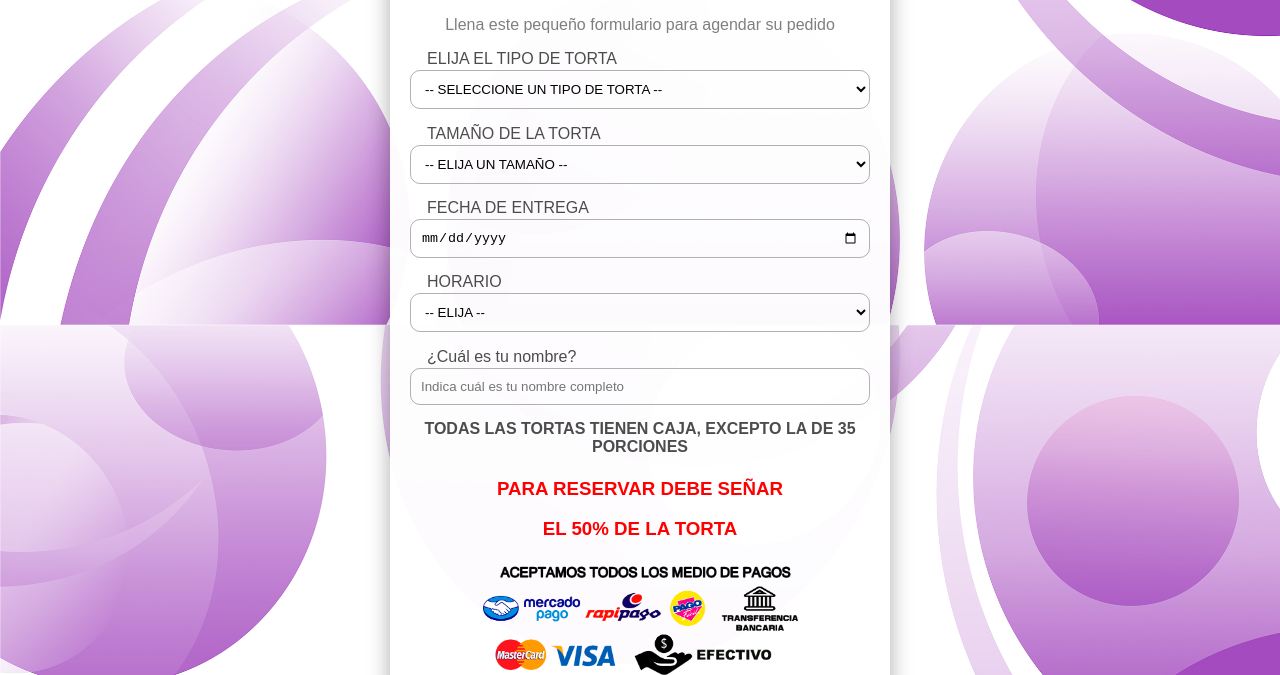
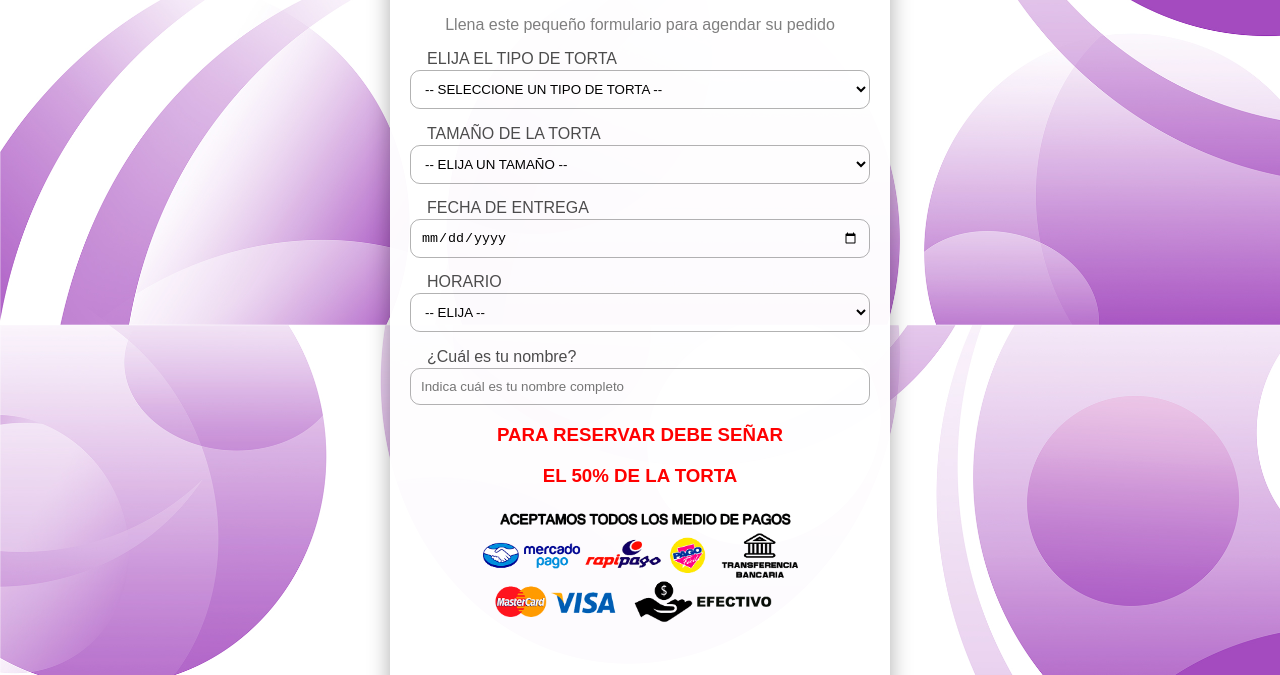
Before and after one commit to DulcesTentacionessintacc/Clasicas, a plain HTML site: page index.html in a window 1280 px wide. Shown: the part 425-1100 px from the top of the page. Drawn offline with Linux system fonts and the light colour scheme.

Commit message:
index.html

```diff
--- a/index.html
+++ b/index.html
@@ -70,7 +70,6 @@
         required=""
         placeholder="Indica cuál es tu nombre completo"
       />
-      <h4 class="formulario__subtitulo">TODAS LAS TORTAS TIENEN CAJA, EXCEPTO LA DE 35 PORCIONES</h4>
       <h3 class="formulario__subtitulo2">PARA RESERVAR DEBE SEÑAR</h3>
       <h3 class="formulario__subtitulo2">EL 50% DE LA TORTA</h3>
 
```
